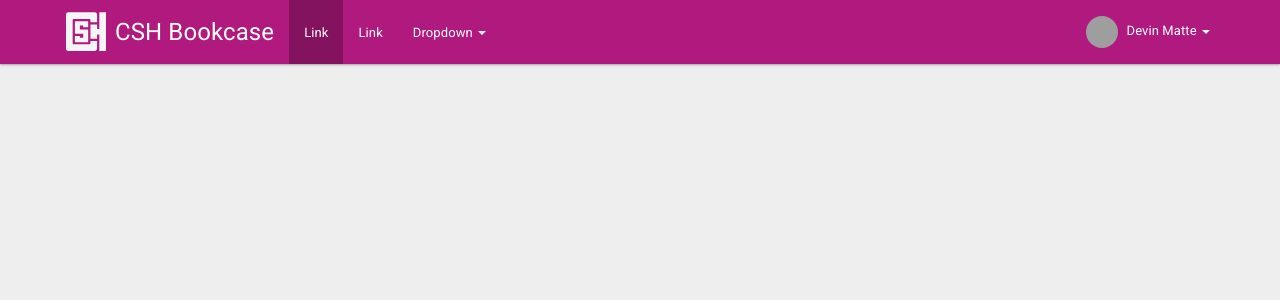
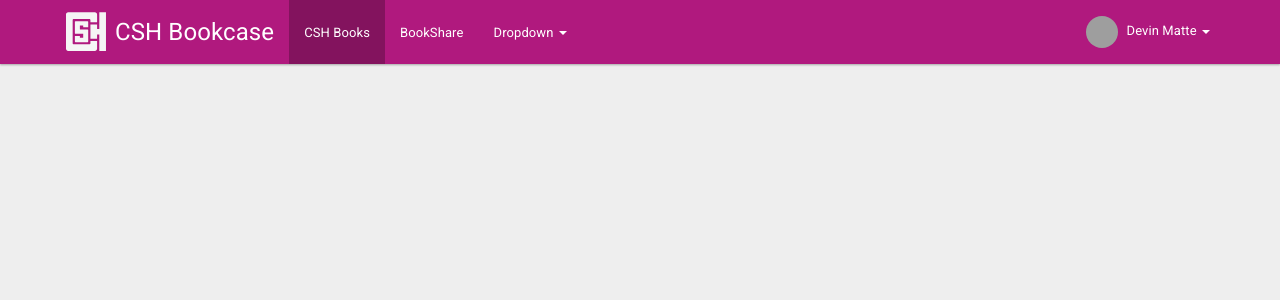
Before and after one commit to devinmatte/CSH-Bookcase, a Flask app: template templates/index.html in a window 1280 px wide. Shown: the top 300 px of the page. Run offline with Flask 2, Linux system fonts and the light colour scheme; the template is opened without the code that fills it, so the values that code supplies are empty; some libraries are stand-ins or nearby versions; grey boxes are pictures that could not be loaded.

Commit message:
Updated static links and prepared links for database management

```diff
--- a/templates/index.html
+++ b/templates/index.html
@@ -5,7 +5,7 @@
     <title>CSH Bookcase</title>
     <meta name="viewport" content="width=device-width, initial-scale=1">
     <meta http-equiv="X-UA-Compatible" content="IE=edge"/>
-    <link rel="stylesheet" href="../static/dist/css/csh-material-bootstrap.css" media="screen">
+    <link rel="stylesheet" href="{{ url_for('static', filename='dist/css/csh-material-bootstrap.css') }}" media="screen">
     <style>
         body {
             padding-top: 50px
@@ -256,19 +256,15 @@
 
         <div class="collapse navbar-collapse" id="csh-example-navbar-collapse-2">
             <ul class="nav navbar-nav">
-                <li class="active"><a href="#">Link <span class="sr-only">(current)</span></a></li>
-                <li><a href="#">Link</a></li>
+                <li class="active"><a href="#">CSH Books <span class="sr-only">(current)</span></a></li>
+                <li><a href="#">BookShare</a></li>
                 <li class="dropdown">
                     <a href="#" class="dropdown-toggle" data-toggle="dropdown" role="button"
                        aria-expanded="false">Dropdown <span class="caret"></span></a>
                     <ul class="dropdown-menu" role="menu">
-                        <li><a href="#">Action</a></li>
-                        <li><a href="#">Another action</a></li>
-                        <li><a href="#">Something else here</a></li>
+                        <li><a href="#">Offer a Book to Bookshare</a></li>
                         <li class="divider"></li>
-                        <li><a href="#">Separated link</a></li>
-                        <li class="divider"></li>
-                        <li><a href="#">One more separated link</a></li>
+                        <li><a href="#">Add a House Book</a></li>
                     </ul>
                 </li>
             </ul>
@@ -337,7 +333,7 @@
 
 
 <script src="https://code.jquery.com/jquery-1.10.2.min.js"></script>
-<script src="bower_components/bootstrap-sass/assets/javascripts/bootstrap.min.js"></script>
+<script src="{{ url_for('static', filename='bower_components/bootstrap-sass/assets/javascripts/bootstrap.min.js') }}"></script>
 <script>
     (function () {
         $(window).scroll(function () {
```
